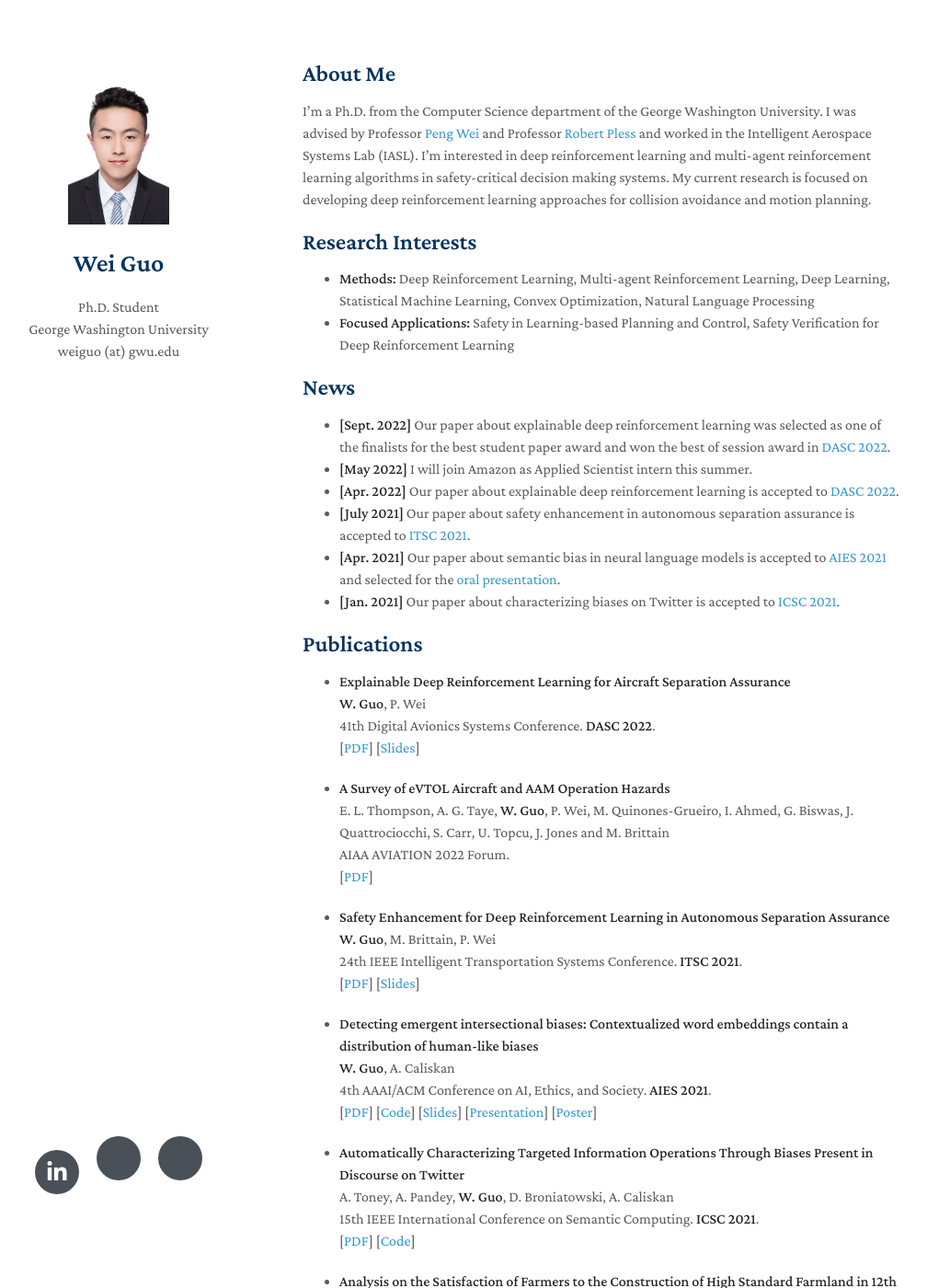
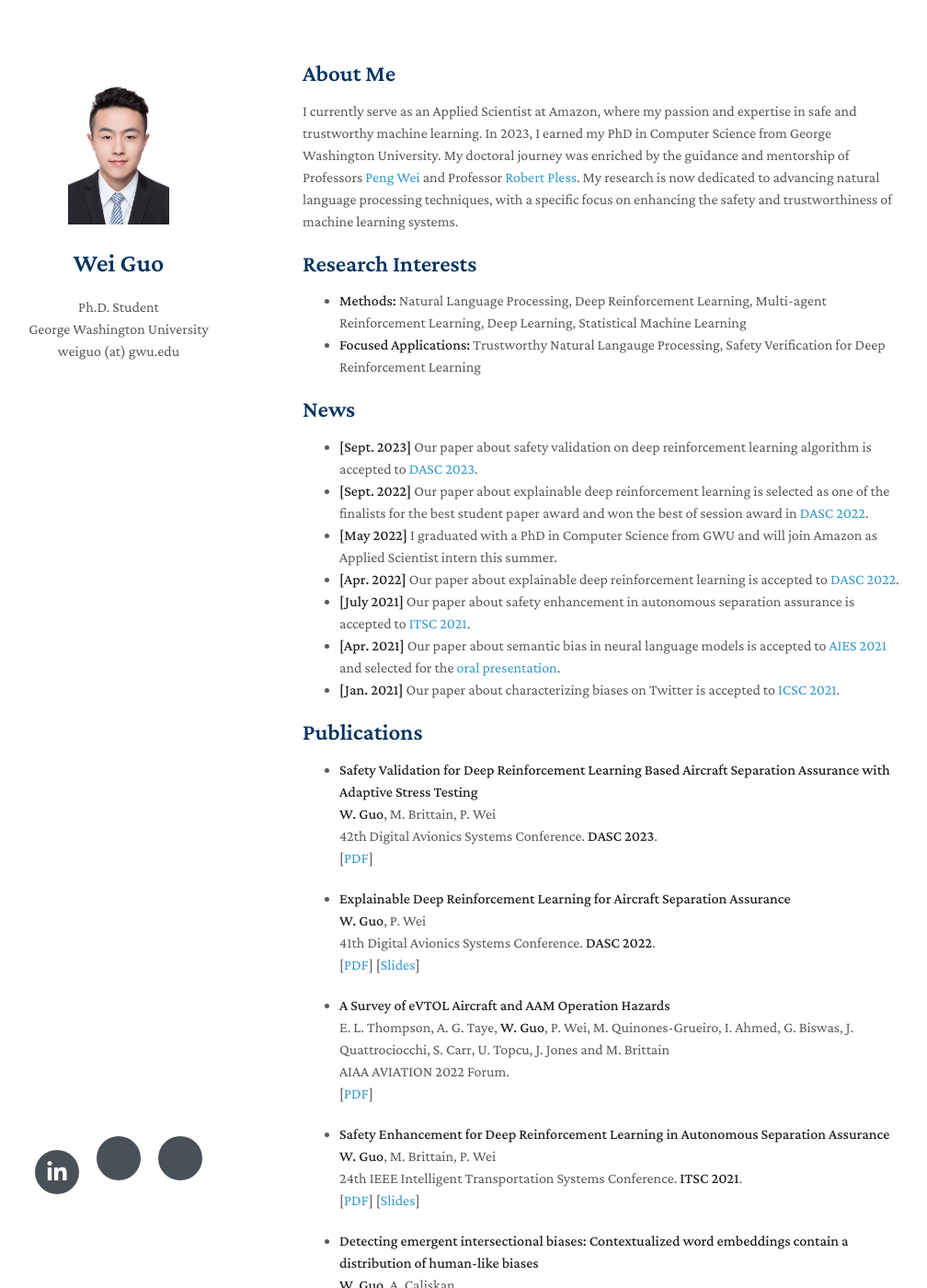
Before and after one commit to weiguowilliam/weiguowilliam.github.io, a Jekyll site: the page built from index.md, in a window 1280 px wide and 1400 px high. Shown: the whole window at 92% size, without its empty margins (141-1149 px from the left). Built offline with Jekyll 4.4.1, drawn with Linux system fonts in a browser that asks for light colours; nearby versions of some CDN libraries; a style sheet for code colours, icons or effects is not loaded; our own code applies the rules of GitHub Pages for plain Markdown files.

Commit message:
Update index.md

```diff
--- a/index.md
+++ b/index.md
@@ -5,23 +5,31 @@ layout: homepage
 ## About Me
 
 
-I'm a Ph.D. from the Computer Science department of the George Washington University. I was advised by Professor [Peng Wei](https://web.seas.gwu.edu/pwei/) and Professor [Robert Pless](https://www2.seas.gwu.edu/~pless/) and worked in the Intelligent Aerospace Systems Lab (IASL). I’m interested in deep reinforcement learning and multi-agent reinforcement learning algorithms in safety-critical decision making systems. My current research is focused on developing deep reinforcement learning approaches for collision avoidance and motion planning.
+I currently serve as an Applied Scientist at Amazon, where my passion and expertise in safe and trustworthy machine learning. In 2023, I earned my PhD in Computer Science from George Washington University. My doctoral journey was enriched by the guidance and mentorship of Professors [Peng Wei](https://web.seas.gwu.edu/pwei/) and Professor [Robert Pless](https://www2.seas.gwu.edu/~pless/). My research is now dedicated to advancing natural language processing techniques, with a specific focus on enhancing the safety and trustworthiness of machine learning systems.
 
 ## Research Interests
 
-- **Methods:** Deep Reinforcement Learning, Multi-agent Reinforcement Learning, Deep Learning, Statistical Machine Learning, Convex Optimization, Natural Language Processing
-- **Focused Applications:** Safety in Learning-based Planning and Control, Safety Verification for Deep Reinforcement Learning
+- **Methods:** Natural Language Processing, Deep Reinforcement Learning, Multi-agent Reinforcement Learning, Deep Learning, Statistical Machine Learning
+- **Focused Applications:** Trustworthy Natural Langauge Processing, Safety Verification for Deep Reinforcement Learning
 
 ## News
-
-- **[Sept. 2022]** Our paper about explainable deep reinforcement learning was selected as one of the finalists for the best student paper award and won the best of session award in [DASC 2022](https://2022.dasconline.org).
-- **[May 2022]** I will join Amazon as Applied Scientist intern this summer.
+- **[Sept. 2023]** Our paper about safety validation on deep reinforcement learning algorithm is accepted to [DASC 2023](https://2023.dasconline.org).
+- **[Sept. 2022]** Our paper about explainable deep reinforcement learning is selected as one of the finalists for the best student paper award and won the best of session award in [DASC 2022](https://2022.dasconline.org).
+- **[May 2022]** I graduated with a PhD in Computer Science from GWU and will join Amazon as Applied Scientist intern this summer.
 - **[Apr. 2022]** Our paper about explainable deep reinforcement learning is accepted to [DASC 2022](https://2022.dasconline.org).
 - **[July 2021]** Our paper about safety enhancement in autonomous separation assurance is accepted to [ITSC 2021](https://2021.ieee-itsc.org/).
 - **[Apr. 2021]** Our paper about semantic bias in neural language models is accepted to [AIES 2021](https://www.aies-conference.com/2021/) and selected for the [oral presentation](https://slideslive.com/38956056/detecting-emergent-intersectional-biases-contextualized-word-embeddings-contain-a-distribution-of-humanlike-biases).
 - **[Jan. 2021]** Our paper about characterizing biases on Twitter is accepted to [ICSC 2021](https://semanticcomputing.wixsite.com/icsc2021).
 
 ## Publications
+
+- **Safety Validation for Deep Reinforcement Learning Based Aircraft Separation Assurance with Adaptive Stress Testing**
+  <br>
+  **W. Guo**, M. Brittain, P. Wei
+  <br>
+  42th Digital Avionics Systems Conference. **DASC 2023**.
+  <br>
+  [[PDF]([https://cpb-us-w2.wpmucdn.com/web.seas.gwu.edu/dist/9/15/files/2022/05/DASC22_Wei.pdf](https://bpb-us-w2.wpmucdn.com/web.seas.gwu.edu/dist/9/15/files/2023/09/DASC2023_Wei.pdf))]
 
 - **Explainable Deep Reinforcement Learning for  Aircraft Separation Assurance**
   <br>
```
